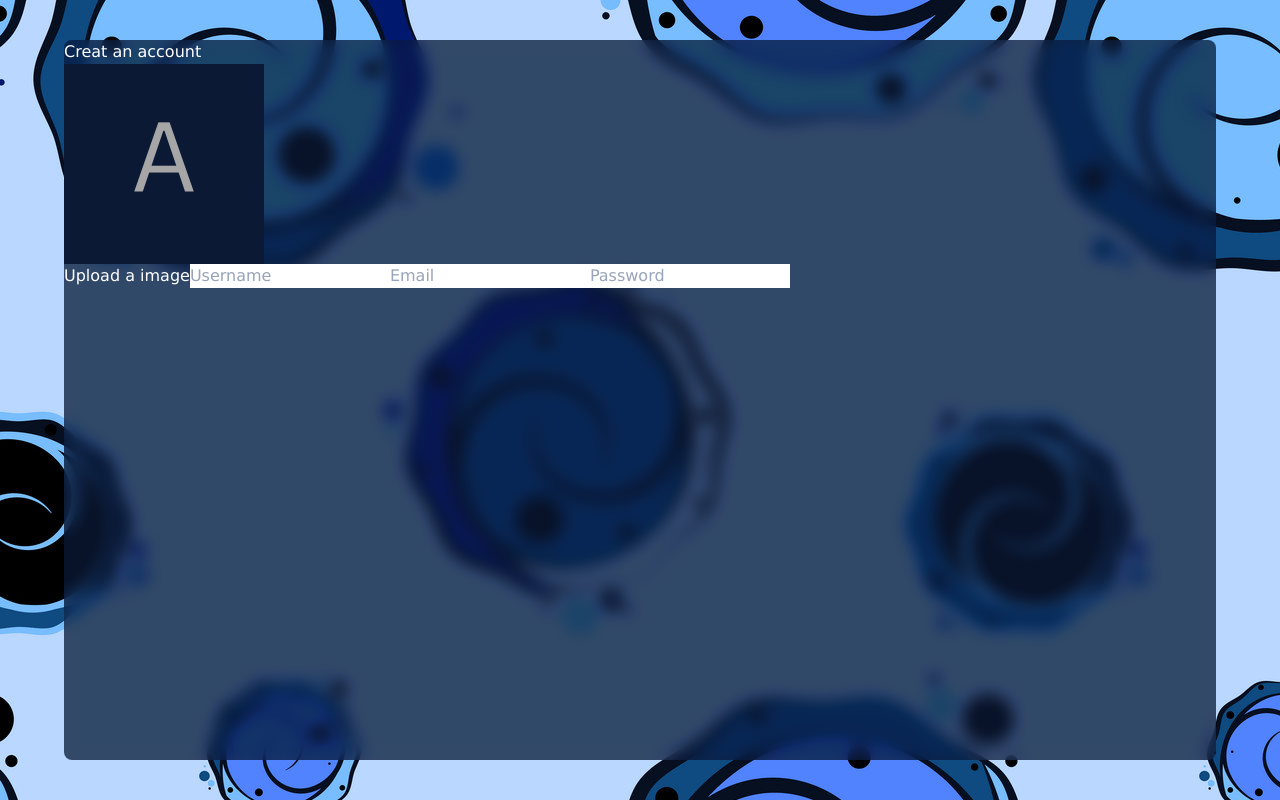
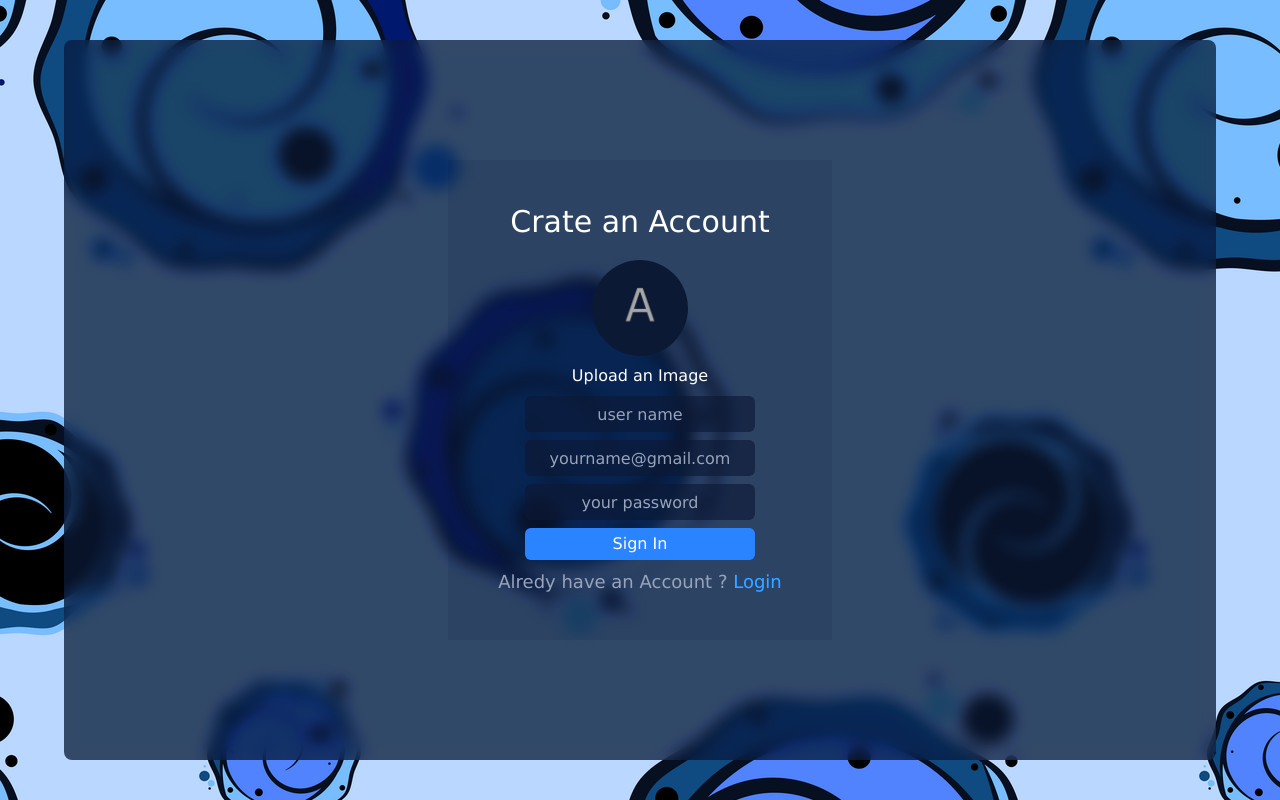
Before and after one commit to Tarun-Zenitsu/chat_firebase, a React (Vite) app: page /signup in a window 1280 px wide. Built offline with nearby package versions, Linux system fonts and the light colour scheme.

Commit message:
complete all forntend part

```diff
--- a/package.json
+++ b/package.json
@@ -13,7 +13,8 @@
     "emoji-picker-react": "^4.9.2",
     "react": "^18.2.0",
     "react-dom": "^18.2.0",
-    "react-router-dom": "^6.22.3"
+    "react-router-dom": "^6.22.3",
+    "react-toastify": "^10.0.5"
   },
   "devDependencies": {
     "@types/react": "^18.2.66",
--- a/src/App.jsx
+++ b/src/App.jsx
@@ -4,6 +4,8 @@ import "./index.css";
 import SignUp from "./components/aut/SignUp";
 import LogIn from "./components/aut/LogIn";
 import Home from "./pages/Home";
+import { ToastContainer } from "react-toastify";
+import "react-toastify/dist/ReactToastify.css";
 
 function App() {
   const [count, setCount] = useState(0);
@@ -15,6 +17,7 @@ function App() {
         <Route path="/login" element={<LogIn />} />
         <Route path="/signup" element={<SignUp />} />
       </Routes>
+      <ToastContainer position="bottom-right" />
     </Router>
   );
 }
--- a/src/components/ChatList.jsx
+++ b/src/components/ChatList.jsx
@@ -1,4 +1,5 @@
 import React, { useState } from "react";
+import AddUser from "./aut/AddUser";
 
 const ChatList = () => {
   const [addMode, setAddMode] = useState(false);
@@ -97,6 +98,7 @@ const ChatList = () => {
           <p className="font-light">hellow</p>
         </div>
       </div>
+      {addMode && <AddUser />}
     </div>
   );
 };
--- /dev/null
+++ b/src/components/Notification.jsx
@@ -0,0 +1,13 @@
+import React from "react";
+import { ToastContainer } from "react-toastify";
+import "react-toastify/dist/ReactToastify.css";
+
+const Notification = () => {
+  return (
+    <div>
+      <ToastContainer position="bottom-right" />
+    </div>
+  );
+};
+
+export default Notification;
--- /dev/null
+++ b/src/components/aut/AddUser.jsx
@@ -0,0 +1,34 @@
+import React from "react";
+
+const AddUser = () => {
+  return (
+    <div className="max-w-max max-h-max p-8 bg-purpal-1 rounded-md top-0 bottom-0 left-0 right-0 absolute m-auto">
+      <form className="flex gap-5">
+        <input
+          type="text"
+          placeholder="username"
+          name="user"
+          className="p-3 bg-purpal-5 rounded-md border-none outline-none"
+        />
+        <button className="p-2 rounded-md bg-blue-400 text-white border-none">
+          Search
+        </button>
+      </form>
+      <div className="mt-5 flex items-center justify-between">
+        <div className="flex items-center gap-5">
+          <img
+            src="./avatar.png"
+            alt="user"
+            className="w-12 h-12 rounded-full object-cover bg-purpal-5"
+          />
+          <span>Tarun kk</span>
+        </div>
+        <button className="p-2 rounded-md bg-blue-400 text-white border-none">
+          Add User
+        </button>
+      </div>
+    </div>
+  );
+};
+
+export default AddUser;
--- a/src/components/aut/LogIn.jsx
+++ b/src/components/aut/LogIn.jsx
@@ -1,28 +1,45 @@
 import React from "react";
 import { Link } from "react-router-dom";
+import { toast } from "react-toastify";
 
 const LogIn = () => {
+  const handleLogin = (e) => {
+    e.preventDefault();
+    toast.warn("hellow");
+  };
   return (
     <div className="w-[90vw] h-[90vh] rounded-lg bg-purpal-1 backdrop-blur saturate-[180%] border-slate-300 flex items-center justify-center">
-      <div className="flex items-center justify-center flex-col gap-5">
-        <h2 className="text-3xl">Welcome back.</h2>
-        <form className="flex flex-col gap-2 items-center">
+      <div className="flex items-center justify-center flex-col gap-5 w-[30vw] h-[40vh] bg bg-purpal-4">
+        <h2 className="text-3xl">Welcome back,</h2>
+        <form
+          className="flex flex-col gap-2 items-center"
+          onSubmit={handleLogin}
+        >
           <div className="gap-4">
-            <span>Email</span>
-            <input type="email" placeholder="yourname@gmail.com" name="name" />
+            <input
+              type="email"
+              placeholder="yourname@gmail.com"
+              name="name"
+              className=" bg-purpal-3 w-[18vw] h-9 rounded-md border-none outline-none text-white placeholder:text-center"
+            />
           </div>
           <div>
-            <span>Password</span>
             <input
               type="password"
               placeholder="your password"
               name="password"
+              className=" bg-purpal-3 w-[18vw] h-9 rounded-md border-none outline-none text-white placeholder:text-center"
             />
           </div>
-          <button>Sign In</button>
+          <button className="bg-[#5183fe] text-white w-[18vw] py-1 rounded-md border-none">
+            Sign In
+          </button>
           <div>
-            <h1>
-              new user ? <Link to="/signup">Signup</Link>
+            <h1 className="text-lg text-gray-400">
+              New User ?{" "}
+              <Link to="/signup" className="text-blue-400">
+                Signup
+              </Link>
             </h1>
           </div>
         </form>
--- a/src/components/aut/SignUp.jsx
+++ b/src/components/aut/SignUp.jsx
@@ -1,12 +1,14 @@
 import React, { useState } from "react";
+import { Link } from "react-router-dom";
 
 const SignUp = () => {
   const [avatar, setAvatar] = useState({
     file: null,
     url: "",
   });
+
   const handelAvatar = (e) => {
-    if (e.target.files) {
+    if (e.target.files[0]) {
       setAvatar({
         file: e.target.files[0],
         url: URL.createObjectURL(e.target.files[0]),
@@ -14,21 +16,61 @@ const SignUp = () => {
     }
   };
   return (
-    <div className="w-[90vw] h-[90vh] rounded-lg bg-purpal-1 backdrop-blur saturate-[180%] border-slate-300">
-      <h2>Creat an account</h2>
-      <form>
-        <img src={avatar.url || "./avatar.png"} alt="avatar" />
-        <label htmlFor="file">Upload a image</label>
+    <div className="w-[90vw] h-[90vh] rounded-lg bg-purpal-1 backdrop-blur saturate-[180%] border-slate-300 flex items-center justify-center">
+      <div className="flex items-center justify-center flex-col gap-5 w-[30vw] h-[60vh] bg bg-purpal-4">
+        <h2 className="text-3xl">Crate an Account</h2>
+        <form className="flex flex-col gap-2 items-center">
+          <img
+            src={avatar.url || "./avatar.png"}
+            alt="usrImg"
+            className="rounded-full w-24 h-24 object-cover"
+          />
+          <label htmlFor="file" className="cursor-pointer">
+            Upload an Image
+          </label>
           <input
             type="file"
             id="file"
             style={{ display: "none" }}
             onChange={handelAvatar}
           />
-        <input type="text" placeholder="Username" name="username" />
-        <input type="email" placeholder="Email" name="email" />
-        <input type="password" placeholder="Password" name="password" />
+          <div className="gap-4">
+            <input
+              type="username"
+              placeholder="user name"
+              name="name"
+              className=" bg-purpal-3 w-[18vw] h-9 rounded-md border-none outline-none text-white placeholder:text-center p-2"
+            />
+          </div>
+          <div>
+            <input
+              type="email"
+              placeholder="yourname@gmail.com"
+              name="email"
+              className=" bg-purpal-3 w-[18vw] h-9 rounded-md border-none outline-none text-white placeholder:text-center p-2"
+            />
+          </div>
+          <div>
+            <input
+              type="password"
+              placeholder="your password"
+              name="password"
+              className=" bg-purpal-3 w-[18vw] h-9 rounded-md border-none outline-none text-white placeholder:text-center p-2"
+            />
+          </div>
+          <button className="bg-[#5183fe] text-white w-[18vw] py-1 rounded-md border-none">
+            Sign In
+          </button>
+          <div>
+            <h1 className="text-lg text-gray-400">
+              Alredy have an Account ?{" "}
+              <Link to="/login" className="text-blue-400">
+                Login
+              </Link>
+            </h1>
+          </div>
         </form>
+      </div>
     </div>
   );
 };
--- a/src/pages/Home.jsx
+++ b/src/pages/Home.jsx
@@ -4,6 +4,7 @@ import Chat from "../components/Chat";
 import List from "../components/List";
 import Details from "../components/Details";
 import LogIn from "../components/aut/LogIn";
+import { ToastContainer } from "react-toastify";
 
 function Home() {
   const [count, setCount] = useState(0);
--- a/tailwind.config.js
+++ b/tailwind.config.js
@@ -7,6 +7,9 @@ export default {
         purpal: {
           1: "rgba(17, 25, 40, 0.75)",
           2: "rgba(17, 25, 40, 0.5)",
+          3: "rgba(17, 25, 40, 0.65)",
+          4: "rgba(17, 25, 40, 0.1)",
+          5: "rgba(17, 25, 40, 1)",
         },
       },
     },
```
Also changed, not shown: 1 other file (tests, documents, lock files or other folders). Lines whose indentation alone changed are shown as unchanged.
